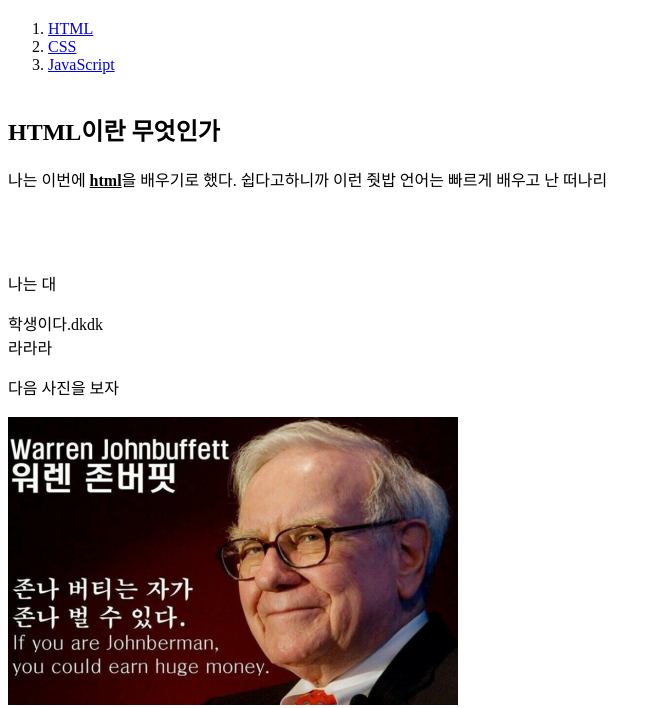
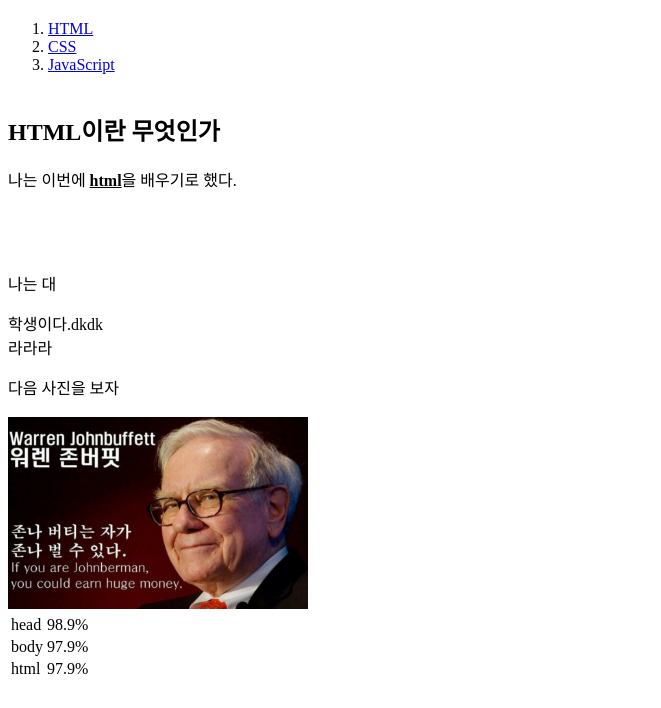
Before and after one commit to dhadbs2/web1, a plain HTML site: page 1.html in a window 1280 px wide. Shown: the part 60-768 px from the top of the page, without its empty margins (0-661 px from the left). Drawn offline with Linux system fonts and the light colour scheme; grey boxes are pictures that could not be loaded.

Commit message:
second 사진 크기 300으로 수정

```diff
--- a/1.html
+++ b/1.html
@@ -12,15 +12,14 @@
   </ol>
 
   <h2>HTML이란 무엇인가</h2>
-  <p>나는 이번에 <strong><u>html</u></strong>을 배우기로 했다. 쉽다고하니까
-이런 줫밥 언어는 빠르게 배우고 난 떠나리</p><p style="margin-top:80px">나는 대</p>학생이다.dkdk
+  <p>나는 이번에 <strong><u>html</u></strong>을 배우기로 했다. </p><p style="margin-top:80px">나는 대</p>학생이다.dkdk
 <br>
 라라라
 <br>
 <p></p>
 다음 사진을 보자<br>
 <br>
-<img src="cording.png" width="450"></img>
+<img src="cording.png" width="300"></img>
 <table>
   <tr>
     <td>head</td>
```
Also changed, not shown: 2.html (+1 -1 lines), 3.html (+1 -1 lines), index.html (+1 -1 lines).
